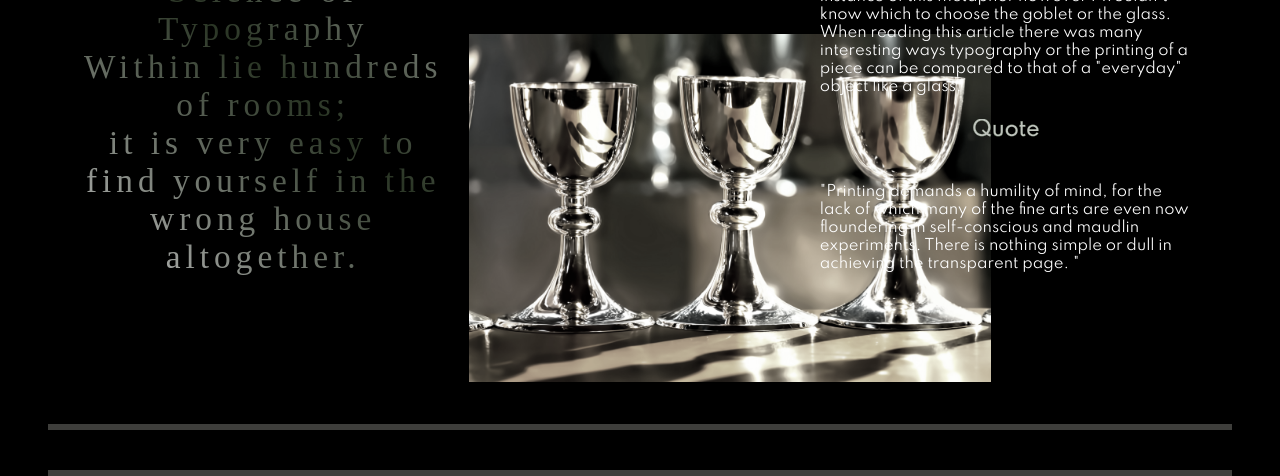
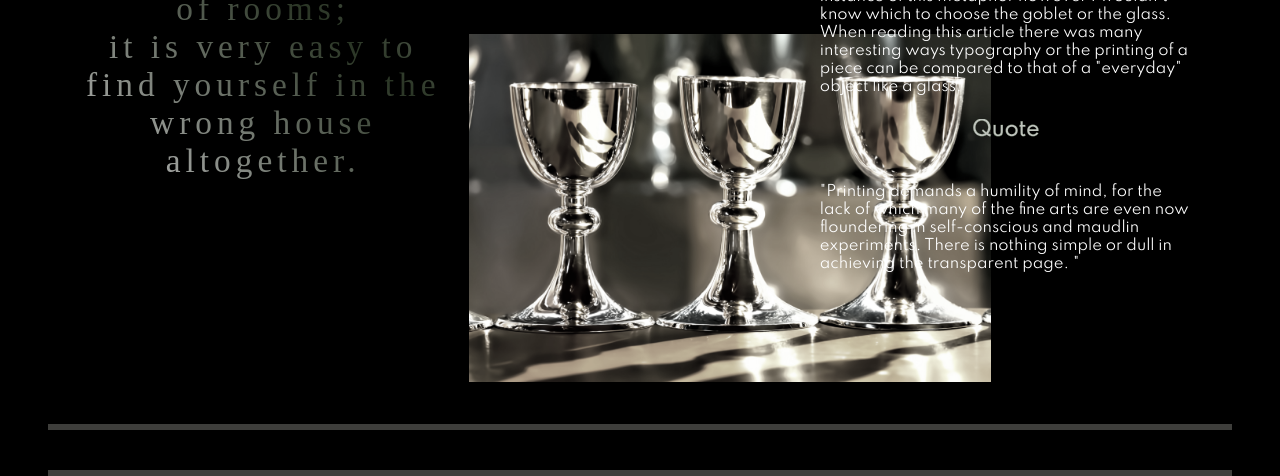
Before and after one commit to niamartin/DSGN1374, a plain HTML site: page responses/crystalgoblet.html in a window 1280 px wide. Shown: the part 722-1198 px from the top of the page. Drawn offline with Linux system fonts and the light colour scheme; a web font is replaced by a local one.

Commit message:
Update style.css

```diff
--- a/responses/style.css
+++ b/responses/style.css
@@ -700,7 +700,7 @@ opacity:0;
   position: absolute;
   left: 5vw;
   width: 28vw;
-  top: 70vh;
+  top: 58vh;
 }
 
 .grey {
```
